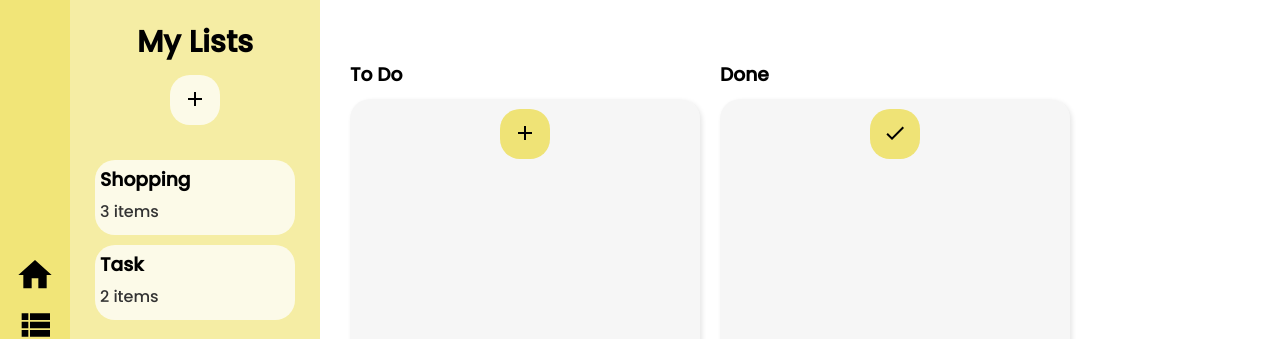
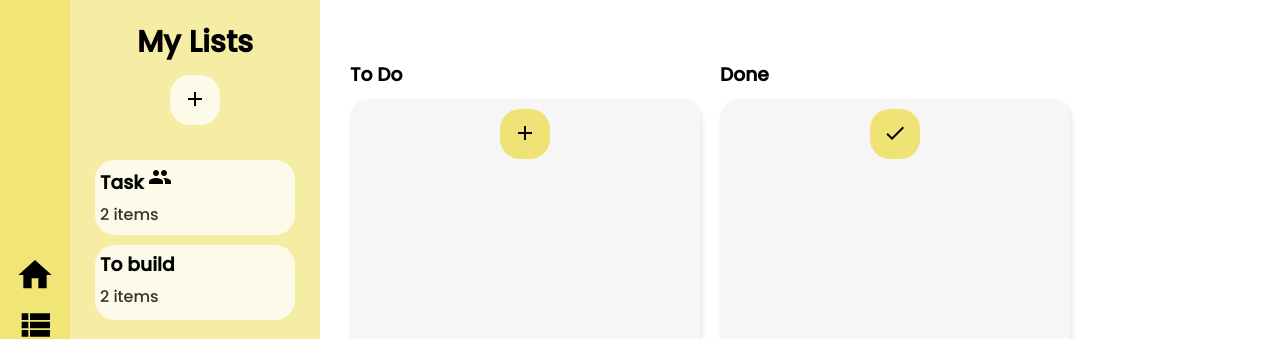
Before and after one commit to ArexSpeed/axoffice, a React (Create React App) app in the folder client/: page /lists in a window 1280 px wide. Shown: the top 339 px of the page. Built offline with nearby package versions, Linux system fonts and the light colour scheme.

Commit message:
add list, group icon, store init

```diff
--- a/client/package.json
+++ b/client/package.json
@@ -15,6 +15,9 @@
     "react-router": "^5.2.0",
     "react-router-dom": "^5.2.0",
     "react-scripts": "4.0.3",
+    "redux": "^4.0.5",
+    "redux-devtools-extension": "^2.13.9",
+    "redux-thunk": "^2.3.0",
     "web-vitals": "^1.1.0"
   },
   "scripts": {
--- a/client/src/components/Lists/SidebarLists.js
+++ b/client/src/components/Lists/SidebarLists.js
@@ -1,27 +1,44 @@
 import {useState, useEffect} from 'react'
-import {Link} from 'react-router-dom'
+import {Link, useHistory} from 'react-router-dom'
 import AddIcon from '@material-ui/icons/Add';
+import GroupIcon from '@material-ui/icons/Group';
 import {lists} from '../data';
 
 const SidebarLists = ({theme}) => {
   const [myLists, setMyLists] = useState([])
-  const uid = '120';
+  const history = useHistory();
+  const uid = '150';
   useEffect(() => {
     const userLists = lists.filter(list => list.users.find(user => user.id === uid))
     console.log(userLists, 'userList')
     setMyLists(userLists)
   }, [])
 
-  const showMyLists = myLists.map(myList => (
-    <Link to={`/lists/${myList.id}`} className={`sidebar__box ${theme}`}>
+  const showMyLists = myLists.map(list => (
+    <Link to={`/lists/${list.id}`} className={`sidebar__box ${theme}`}>
             <h3 className={`sidebar__box-title ${theme}`}>
-              {myList.name}
+              {list.name} {list.users.length > 1 && <GroupIcon />}
             </h3>
-            <p className={`sidebar__box-subtitle ${theme}`}>{myList.items.length} items</p>
+            <p className={`sidebar__box-subtitle ${theme}`}>{list.items.length} items</p>
           </Link>
   ))
 
-  const addList = () => console.log('add')
+  const addList = () => {
+    const idRand = Math.round(Math.random()*10000);
+    setMyLists(prev => [
+      ...prev,
+      {
+        id: idRand,
+        name: 'New List',
+        users: [{
+          id: '150',
+          name: 'Mick'
+        }],
+        items: []
+      },
+    ])
+    history.push(`/lists/${idRand}`)
+  }
 
   return (
     <>
--- a/client/src/components/data.js
+++ b/client/src/components/data.js
@@ -27,10 +27,16 @@ export const lists = [
   {
     id: '2',
     name: 'Task',
-    users: [{
+    users: [
+      {
       id: '120',
       name: 'Arek'
-    }],
+      },
+      {
+        id: '150',
+        name: 'Mick'
+      },
+    ],
     items: [
       {
         id: '21',
@@ -49,7 +55,7 @@ export const lists = [
     name: 'To build',
     users: [{
       id: '150',
-      name: 'Arek'
+      name: 'Mick'
     }],
     items: [
       {
```
Also changed, not shown: client/src/store.js (added, +17 -0 lines), 1 other file (tests, documents, lock files or other folders).
